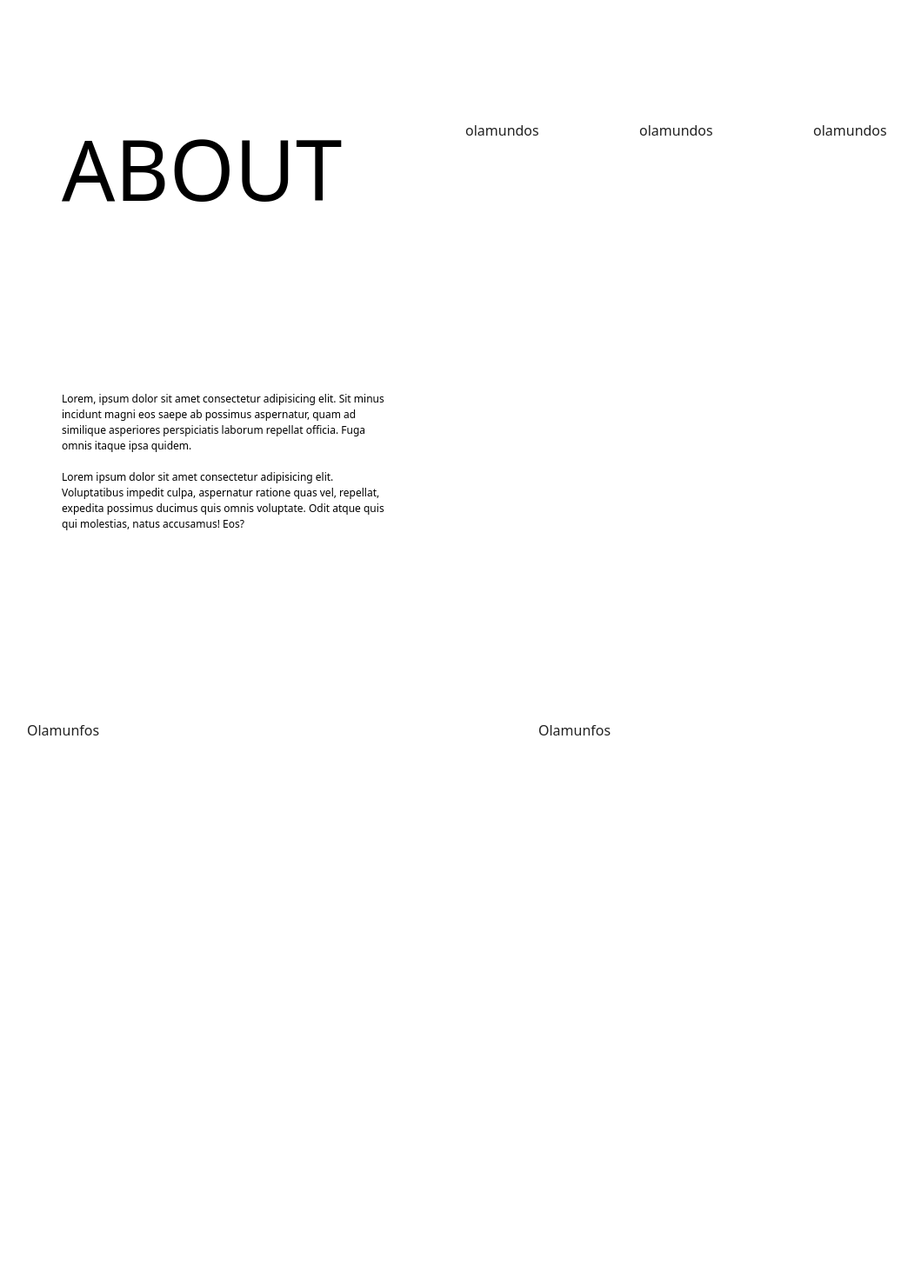
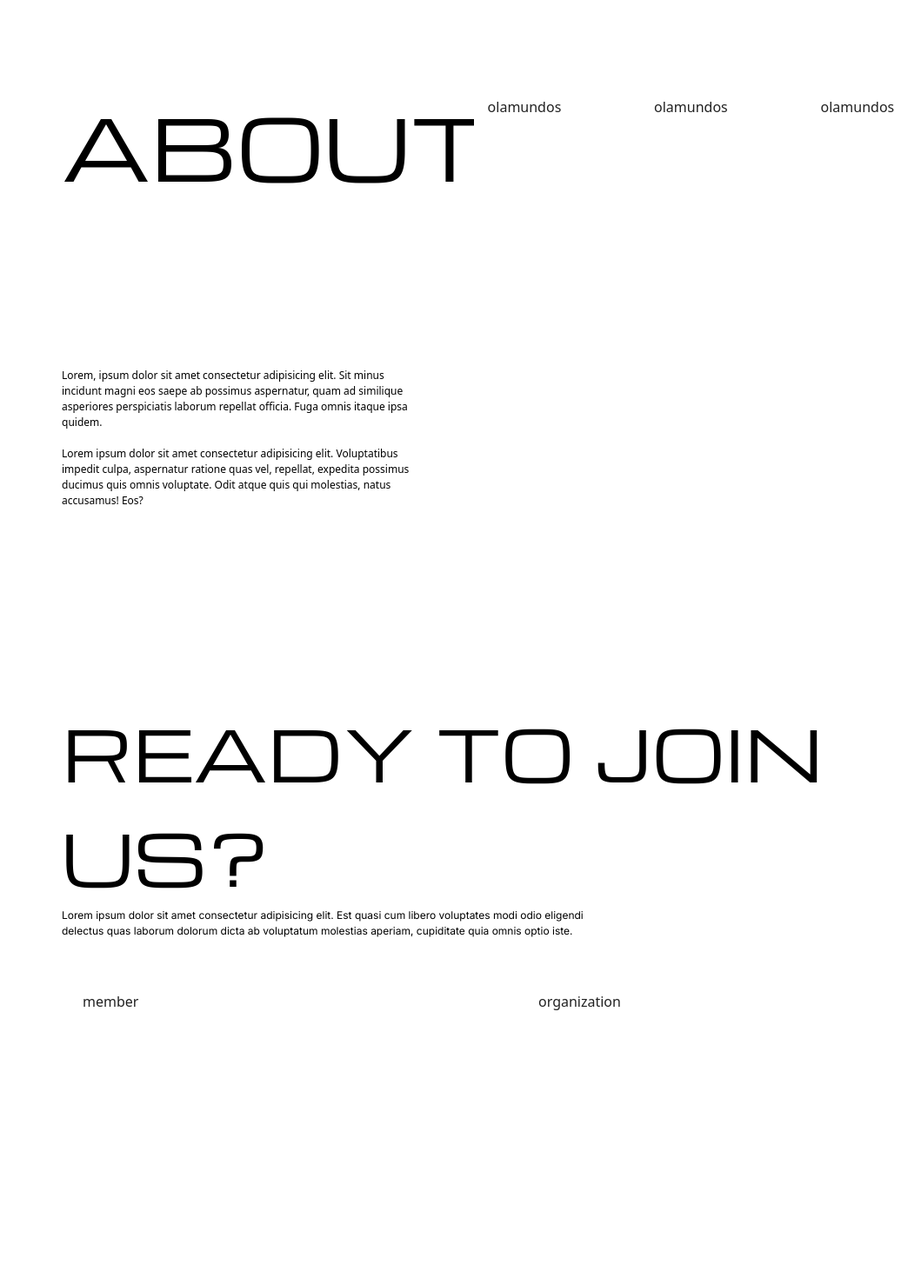
Before and after one commit to RickBm400/next-people-dictionary, a Next.js app: page / in a window 1280 px wide. Shown: the part 860-2330 px from the top of the page at 87% size, without its empty margins (57-1116 px from the left). Built offline with nearby package versions, Linux system fonts and the light colour scheme.

Commit message:
feat: login layout modifyed

```diff
--- a/app/components/LogIn.tsx
+++ b/app/components/LogIn.tsx
@@ -1,9 +1,17 @@
 import { Card } from "@mui/material";
 
-export default function LoginCards() {
+type Props = {
+  className?: string;
+  user: string;
+};
+
+export default function LoginCards(props: Props) {
   return (
-    <Card elevation={0} className="flex-1 rounded-[12px] p-6 bg-[#c4daec]">
-      Olamunfos
+    <Card
+      elevation={0}
+      className={`flex-1 rounded-[12px] p-6 bg-[#bdc2d0] ${props.className}`}
+    >
+      {props.user}
     </Card>
   );
 }
--- a/app/landing.sass
+++ b/app/landing.sass
@@ -54,20 +54,24 @@ $nav_height: 48px
     &__info
         width: 40%
         height: 90%
-        &-title
+        &--title
             font-size: 6rem
-        &-content
+        &--content
             font-size: 12px
     &__scroller
         width: 60%
         height: 90%
 
 #logins
-    height: $cont_height
-    padding: 64px
+    height: 100vh
+    padding-inline: 128px
+    padding-block: 64px
 .logins
-    &__cards
-        height: 100%
+    &__header
+        &--title
+            font-size: 5rem
+        &--description
+            font-size: 12px
 
 #footer
     height: 18rem
--- a/app/page.tsx
+++ b/app/page.tsx
@@ -1,5 +1,6 @@
 "use client";
 import "./landing.sass";
+import { michroma, inter } from "./utils/font";
 import ContentCards from "@/components/ContentCards";
 import Grid2 from "@mui/material/Unstable_Grid2/Grid2";
 import LoginCards from "./components/LogIn";
@@ -20,16 +21,18 @@ export default function Home() {
         </nav>
         <div className="landing__container p-[24px] rounded-[24px]">
           <div className="-title rounded-tr-[24px]">
-            <h1>COWORKING SPACE</h1>
+            <h1 className={michroma.className}>COWORKING SPACE</h1>
             <div className="-corners-1" />
             <div className="-corners-2" />
           </div>
         </div>
       </section>
-      <section id="about" className="flex space-x-16 items-end">
+      <section id="about" className="flex space-x-16 items-center">
         <div className="about__info flex flex-col">
-          <h2 className="about__info-title mb-auto">ABOUT</h2>
-          <p className="about__info-content">
+          <h2 className={`about__info--title mb-auto ${michroma.className}`}>
+            ABOUT
+          </h2>
+          <p className="about__info--content">
             Lorem, ipsum dolor sit amet consectetur adipisicing elit. Sit minus
             incidunt magni eos saepe ab possimus aspernatur, quam ad similique
             asperiores perspiciatis laborum repellat officia. Fuga omnis itaque
@@ -49,10 +52,23 @@ export default function Home() {
           ))}
         </div>
       </section>
-      <section id="logins" className="flex justify-center items-center">
-        <div className="logins__cards flex w-full  space-x-6 ">
-          {[1, 2].map((cardId) => (
-            <LoginCards key={cardId} />
+      <section id="logins" className="flex flex-col">
+        <div className="logins__header pb-9">
+          <h2 className={`logins__header--title ${michroma.className}`}>
+            READY TO JOIN US?{" "}
+          </h2>
+          <p
+            className={`logins__header--description ${inter.className} w-[60%]`}
+          >
+            Lorem ipsum dolor sit amet consectetur adipisicing elit. Est quasi
+            cum libero voluptates modi odio eligendi delectus quas laborum
+            dolorum dicta ab voluptatum molestias aperiam, cupiditate quia omnis
+            optio iste.
+          </p>
+        </div>
+        <div className="logins__cards h-full flex space-x-6">
+          {["member", "organization"].map((cardId) => (
+            <LoginCards key={cardId} user={cardId} />
           ))}
         </div>
       </section>
```
